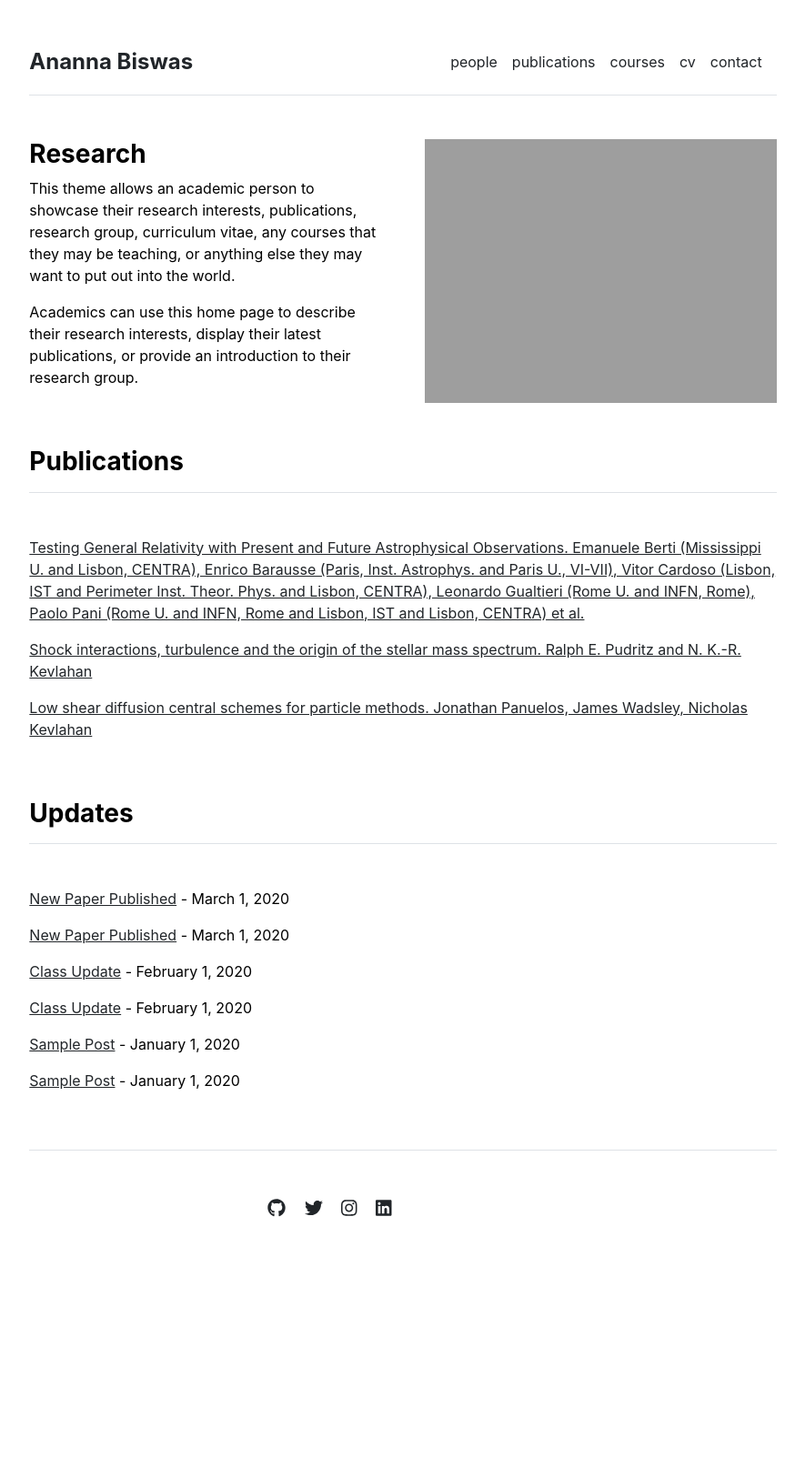
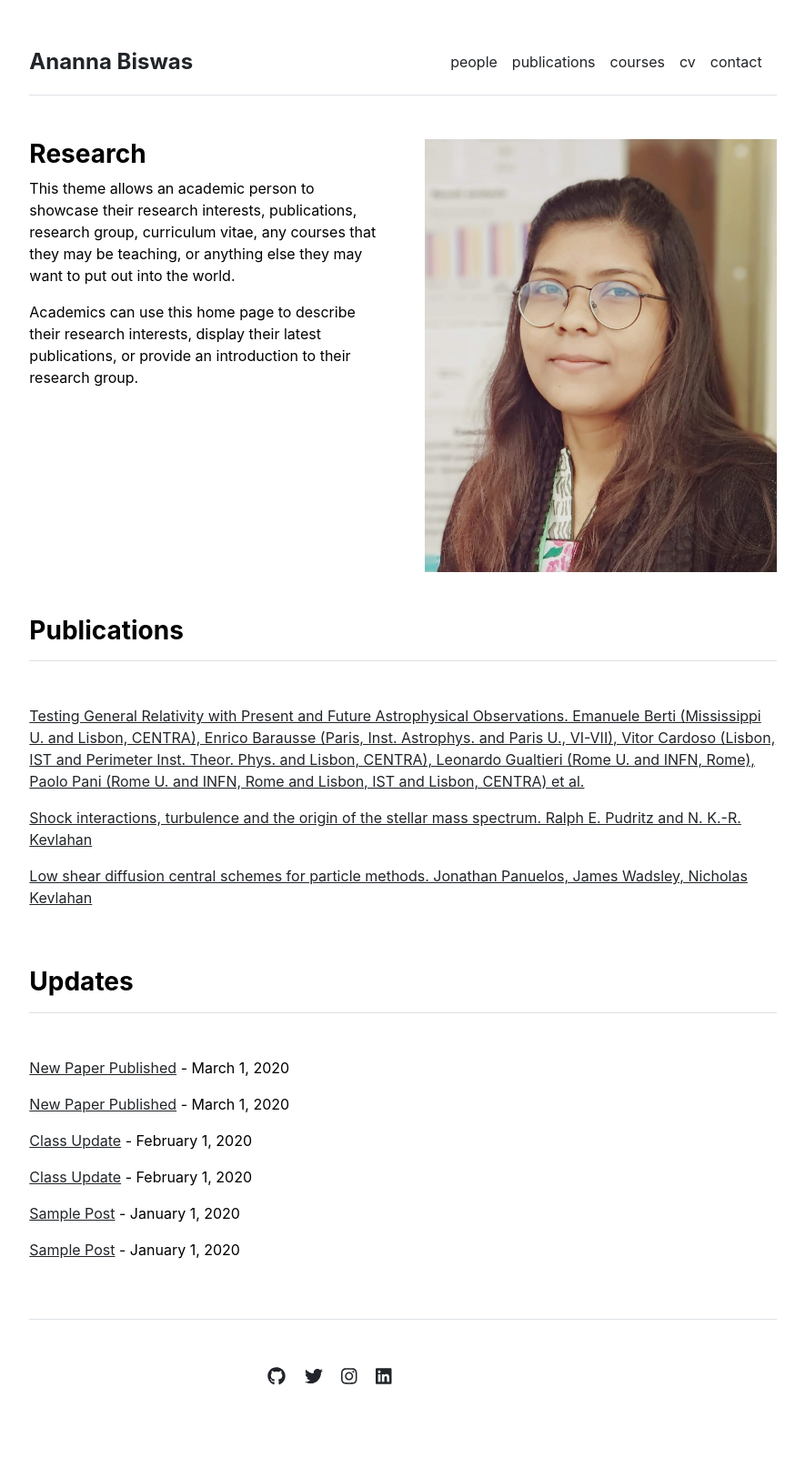
Before and after one commit to Anannabiswas/anannabiswas.github.io, a Jekyll site: the page built from index.md, in a window 1280 px wide. Shown: the whole page at 91% size, without its empty margins (197-1082 px from the left). Built offline with Jekyll 4.4.1, drawn with Linux system fonts in a browser that asks for light colours; before the commit the page ends 1439 px from its top, so only the background shows below that.

Commit message:
Update home.html

```diff
--- a/_layouts/home.html
+++ b/_layouts/home.html
@@ -8,7 +8,7 @@ layout: default
     {{ content }}
   </div>
   <div class="col-md-6">
-    <img src="{{ site.github.url }}/assets/img/home.jpg" alt="Home" width="100%">
+    <img src="{{ site.github.url }}/assets/img/ananna_1.jpeg" alt="Home" width="100%">
   </div>
 </div>
 
```
